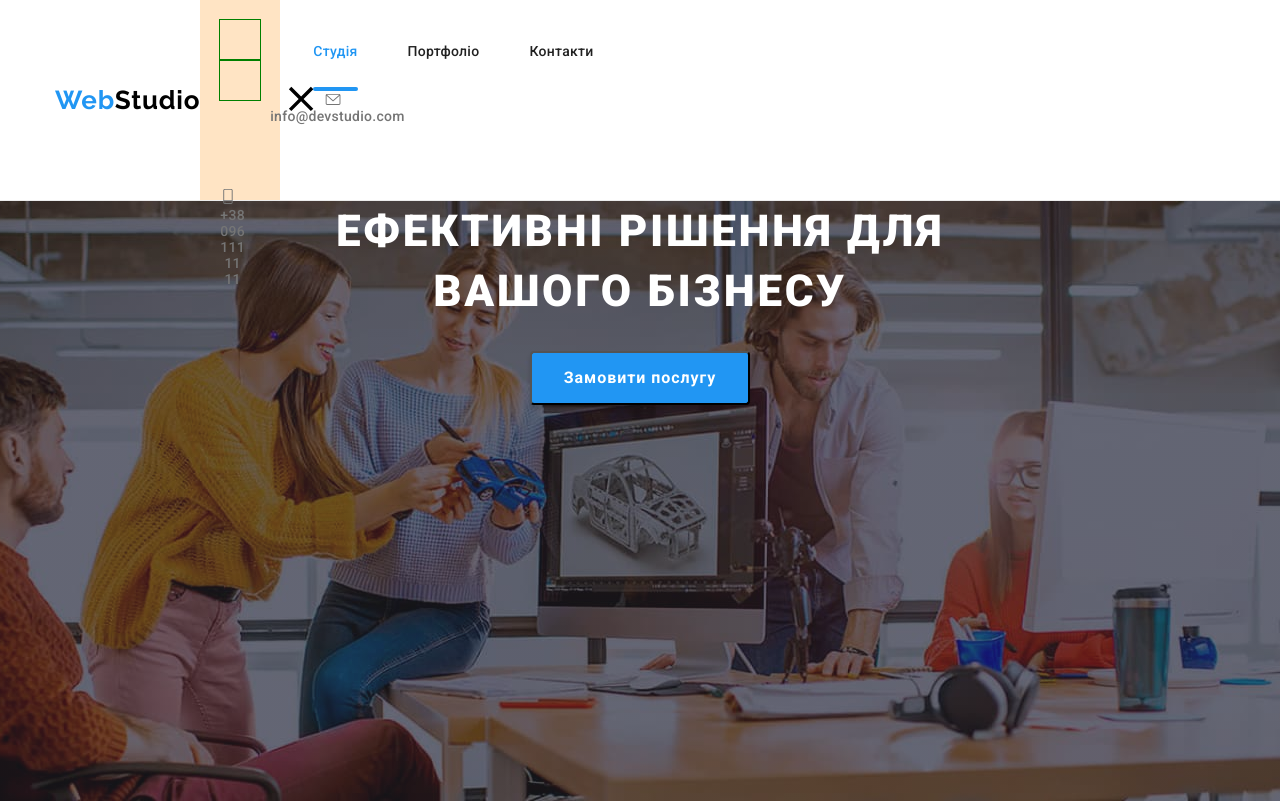
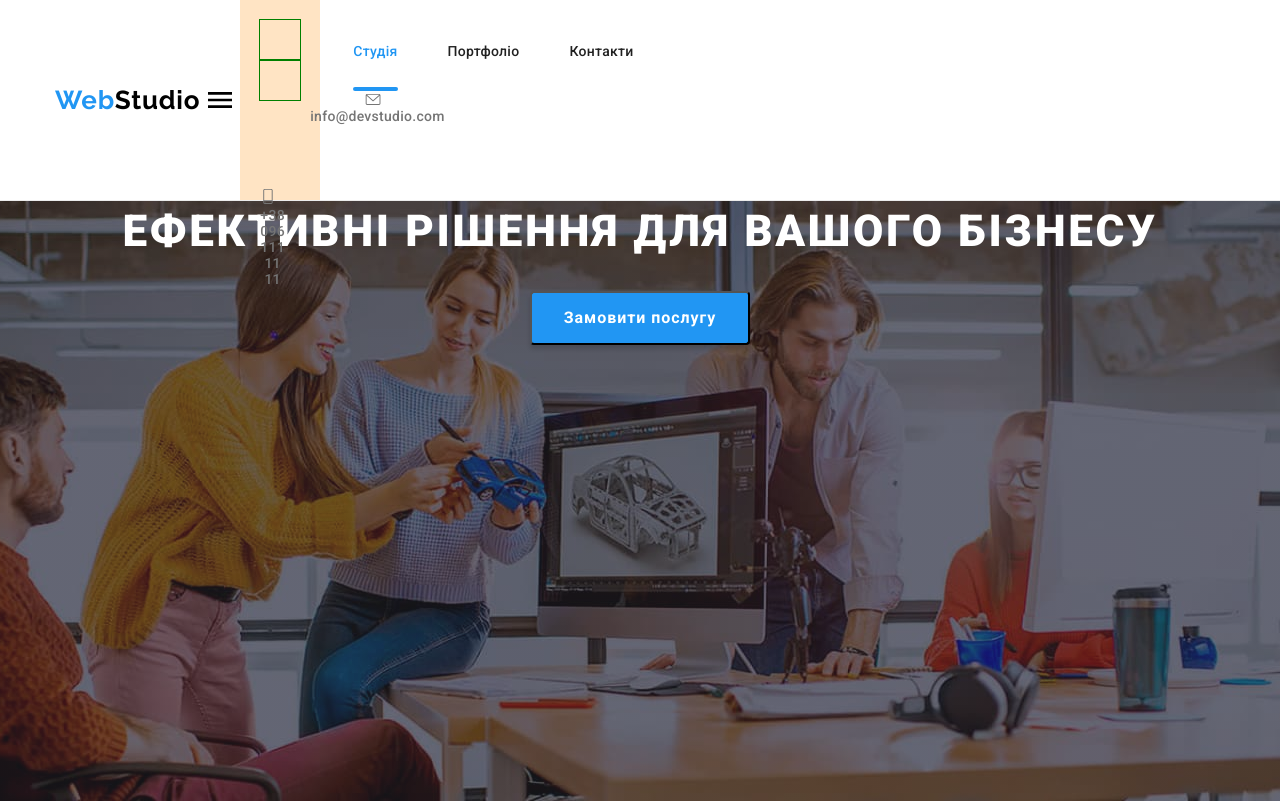
Before and after one commit to nellievropa/goit-markup-hw-08, a plain HTML site: page index.html in a window 1280 px wide. Shown: the top 803 px of the page. Drawn offline with nearby package versions, Linux system fonts and the light colour scheme.

Commit message:
трохи змін

```diff
--- a/index.html
+++ b/index.html
@@ -29,8 +29,27 @@
         <a href="./index.html" class="logo"
           ><span class="logo__text-brand">Web</span>Studio</a
         >
+         <!-- Кнопка і вікно для мобільної версії-->
+        <button
+        type="button"
+        class="menu-button"
+        aria-expanded="false"
+        aria-controls="menu-container"
+        data-menu-button >
+        <svg width="40" height="40" aria-label="Перемикач мобільного меню">
+          <use
+            class="icon-close"
+            href="./images/sprite.svg#icon-close-18dp"
+          ></use>
+          <use
+            class="icon-menu"
+            href="./images/sprite.svg#icon-menu_40px"
+          ></use>
+        </svg>
+       </button>
+
         <!-- site-nav -->
-        <div class="menu-container is-open" id="menu-container" data-menu>
+        <div class="menu-container " id="menu-container" data-menu>
           <div class="navigation">
             <ul class="site-nav">
               <li class="site-nav__item">
@@ -68,29 +87,7 @@
             </ul>
           </div>
         </div>
-
-        <!-- Кнопка і вікно для мобільної версії-->
-
-        <button
-          type="button"
-          class="menu-button is-open"
-          aria-expanded="false"
-          aria-controls="menu-container"
-          data-menu-button
-        >
-          <svg width="40" height="40" aria-label="Перемикач мобільного меню">
-            <use
-              class="icon-close"
-              href="./images/sprite.svg#icon-close-18dp"
-            ></use>
-            <use
-              class="icon-menu"
-              href="./images/sprite.svg#icon-menu_40px"
-            ></use>
-          </svg>
-        </button>
-
-        <!-- <div class="menu-container" id="menu-container" data-menu>
+           <!-- <div class="menu-container" id="menu-container" data-menu>
           Контент меню
         </div> -->
       </div>
--- a/sass/components/_hero-section.scss
+++ b/sass/components/_hero-section.scss
@@ -43,7 +43,7 @@
   margin-bottom: 30px;
   margin-left: auto;
   margin-right: auto;
-  width: 696px;
+  // width: 696px;
 
   font-weight: 900;
   font-size: 44px;
--- a/sass/components/_mobile-menu.scss
+++ b/sass/components/_mobile-menu.scss
@@ -34,9 +34,7 @@
     font-size: 40px;
     color: black;
 
-    &.is-open {
-        display: block;
-    }
+
 @media screen and (max-width: 767px) {
     display: none;
     position: absolute;
@@ -44,9 +42,15 @@
         left: 0;
         width: 100%;
 
+        &.is-open {
+            display: block;
+
+}
 }
 @media screen and (min-widht: 768px){
     display: flex;
+    justify-content: space-between;
+    flex-grow: 1;
 
 }
 }
```
Also changed, not shown: css/main.css, css/main.min.css, 2 other files.
